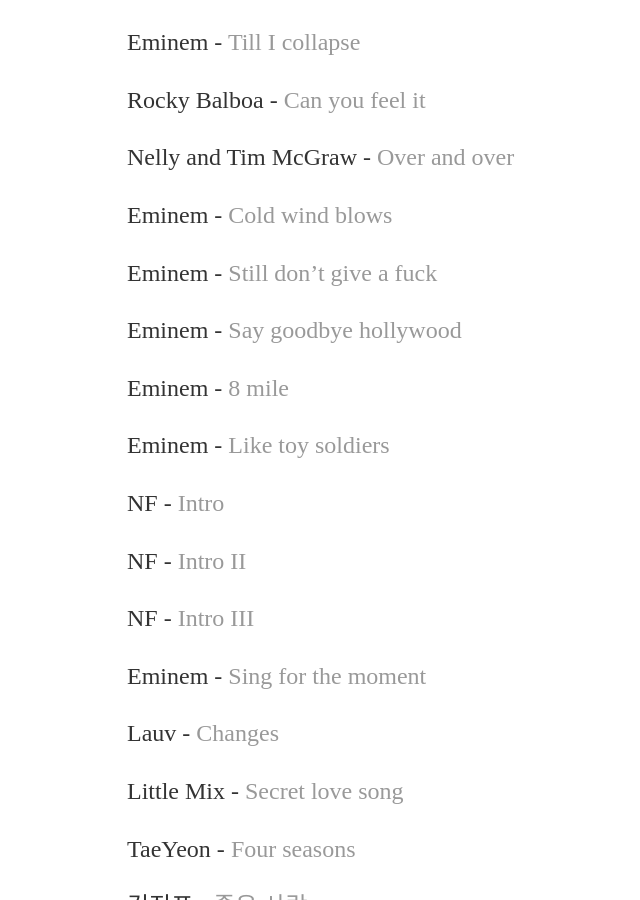
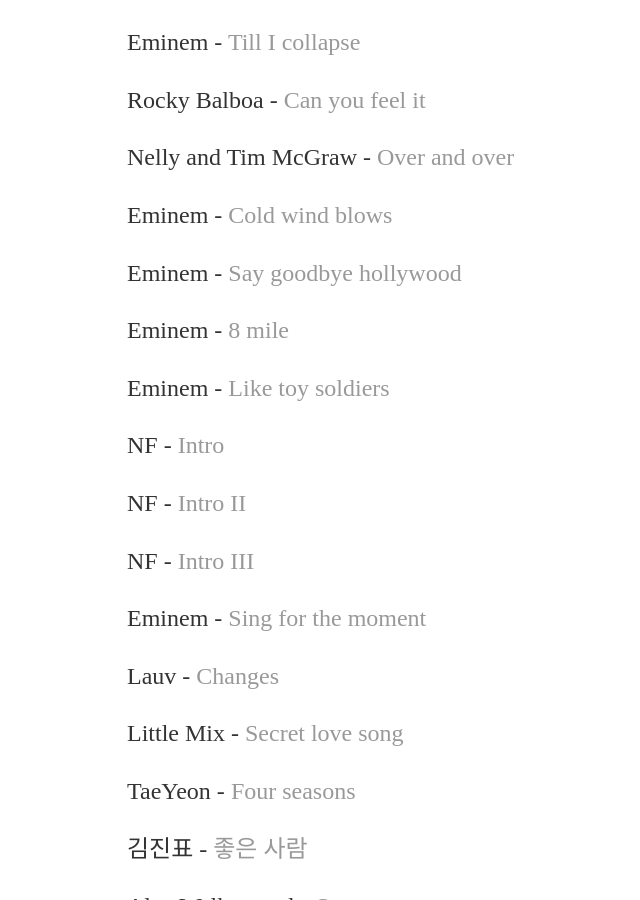
Before and after one commit to yjkweon24/yjkweon24.github.io, a Jekyll site: the page built from _posts/2018-10-23-songs-that-i-love.md, in a window 1280 px wide and 900 px high, scrolled down 4222 px. Shown: the whole window, without its empty margins (65-705 px from the left). Built offline with Jekyll 4.4.1, drawn with Linux system fonts in a browser that asks for light colours.

Commit message:
Update 2018-10-23-songs-that-i-love.md

```diff
--- a/_posts/2018-10-23-songs-that-i-love.md
+++ b/_posts/2018-10-23-songs-that-i-love.md
@@ -144,8 +144,6 @@
 Nelly and Tim McGraw - [Over and over](https://www.youtube.com/watch?v=n3htOCjafTc)
 
 Eminem - [Cold wind blows](https://www.youtube.com/watch?v=c4Yz9o5UtN8)
-
-Eminem - [Still don't give a fuck](https://www.youtube.com/watch?v=y9FBhlL3NZE)
 
 Eminem - [Say goodbye hollywood](https://www.youtube.com/watch?v=PKvqIFTCVYw)
 
```
